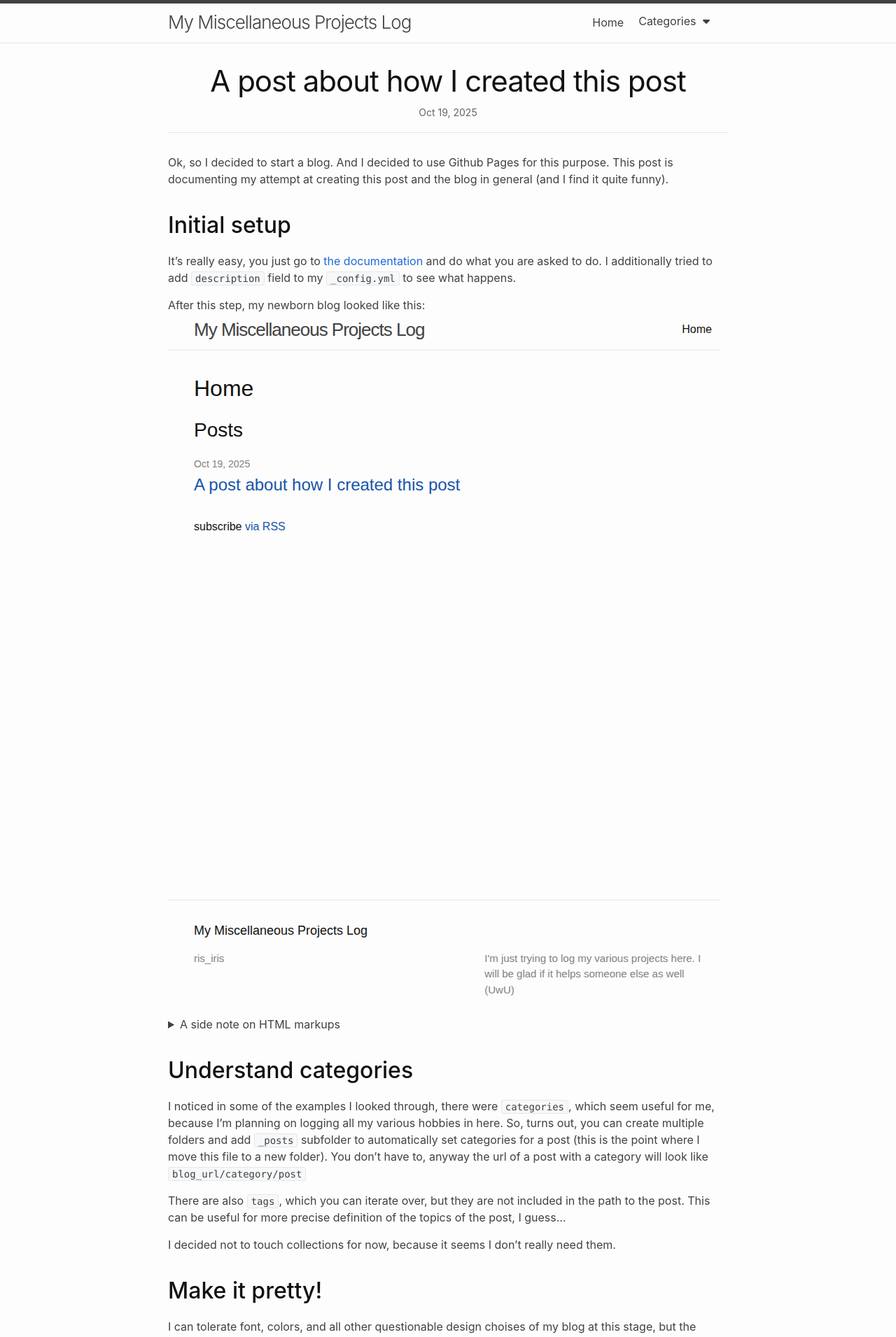
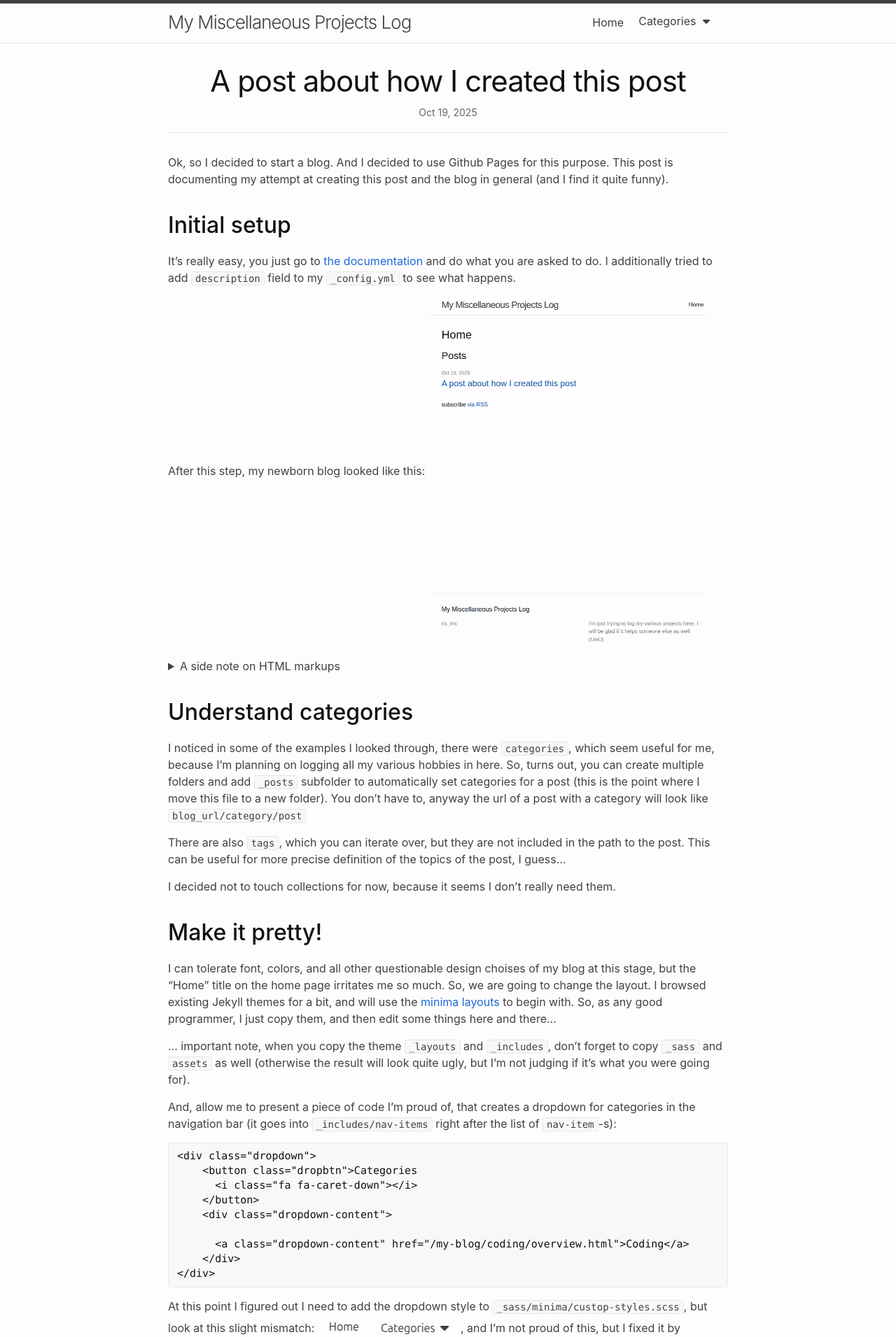
Before and after one commit to ris-iris/my-blog, a Jekyll site: the page built from coding/_posts/2025-10-19-first-post.md, in a window 1280 px wide. Shown: the top 1911 px of the page at 70% size. Built offline with Jekyll 4.4.1, drawn with Linux system fonts in a browser that asks for light colours; nearby versions of some CDN libraries; our own code applies the rules of GitHub Pages for plain Markdown files.

Commit message:
Update 2025-10-19-first-post.md

```diff
--- a/coding/_posts/2025-10-19-first-post.md
+++ b/coding/_posts/2025-10-19-first-post.md
@@ -11,7 +11,7 @@ It's really easy, you just go to [the documentation](https://docs.github.com/en/
 I additionally tried to add ``description`` field to my ``_config.yml`` to see what happens.
 
 After this step, my newborn blog looked like this:
-<img src="/my-blog/coding/images/my_blog_screenshot_2025-10-19_13:30.png"/>
+<img width="50%" src="/my-blog/coding/images/my_blog_screenshot_2025-10-19_13:30.png"/>
 
 <details>
     <summary>A side note on HTML markups</summary>
```
